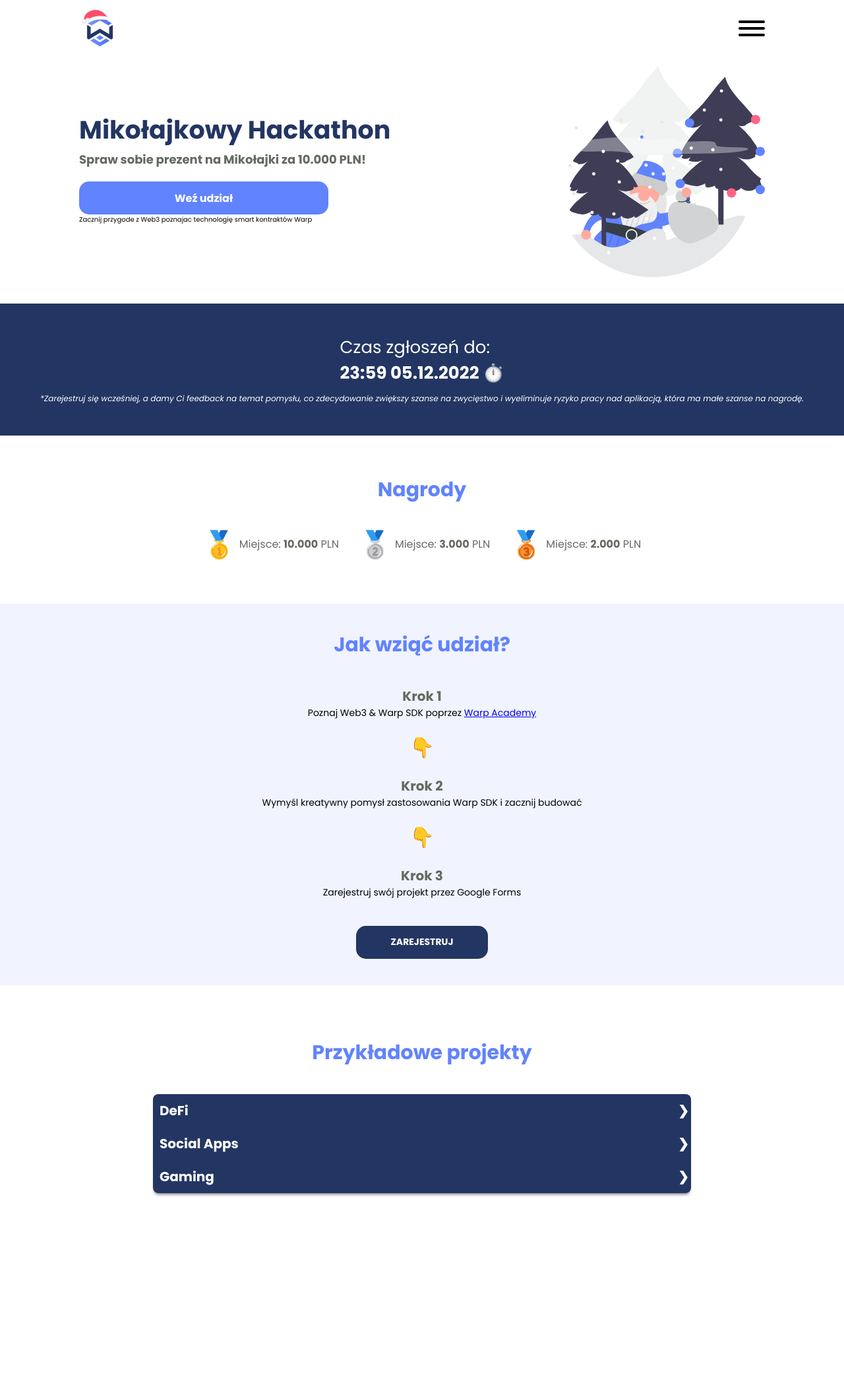
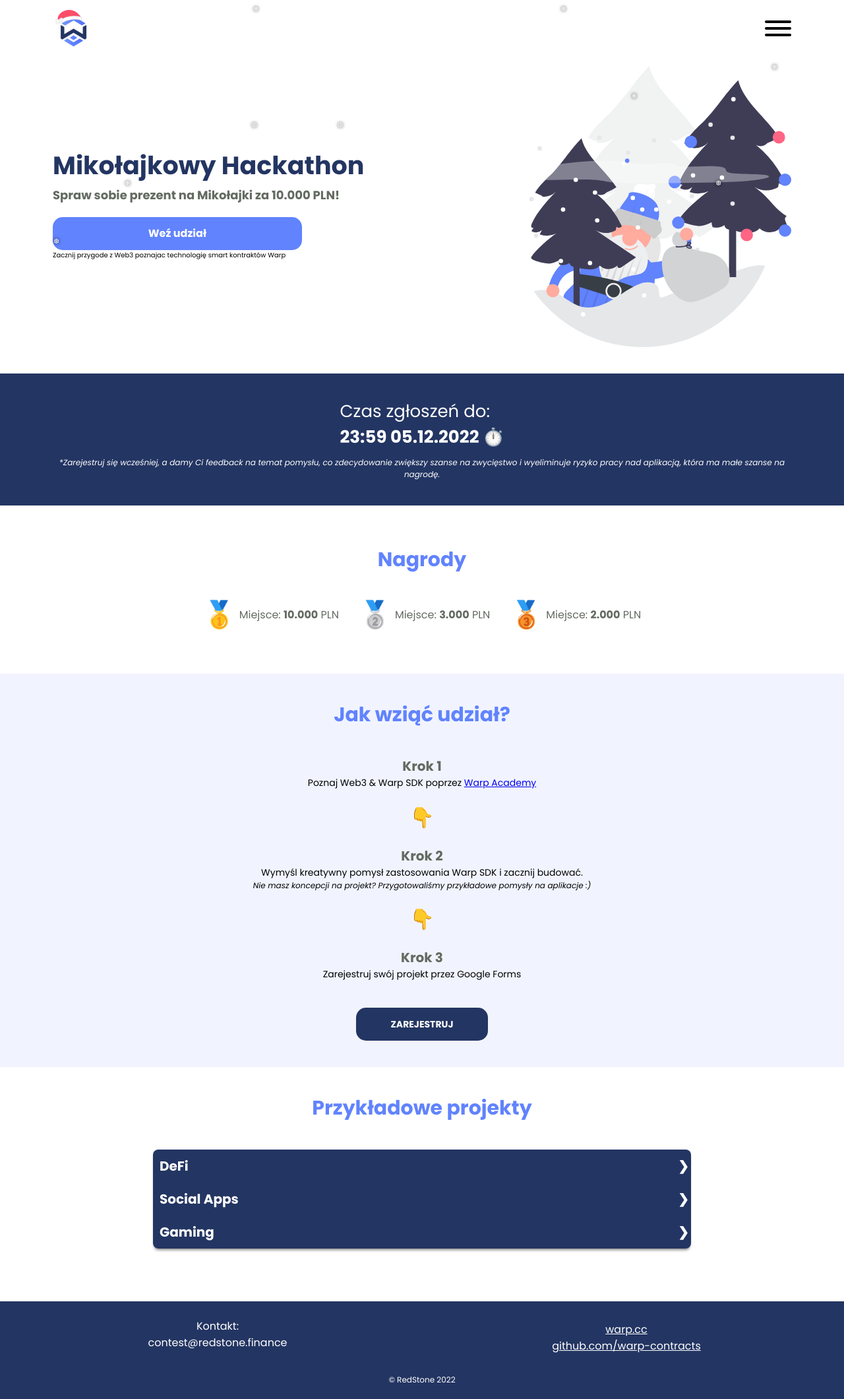
Before and after one commit to warp-contracts/christmas-hackathon, a Vue app: page / in a window 1280 px wide. Shown: the whole page at 66% size. Before the commit the page ends 1848 px from the top, so only its background shows below. Built offline with nearby package versions, Linux system fonts and the light colour scheme.

Commit message:
add footer, working nav links

```diff
--- a/src/AppLayout.vue
+++ b/src/AppLayout.vue
@@ -1,8 +1,8 @@
 <template>
   <div>
-    <TheNavigation></TheNavigation>
+    <TheNavigation @go-section="goToSection"></TheNavigation>
     <main>
-      <header>
+      <header ref="start">
         <div class="header-banner">
           <div class="header-title">
             <h1>Mikołajkowy Hackathon</h1>
@@ -40,7 +40,7 @@
         </div>
       </section>
 
-      <section id="prize">
+      <section ref="prize" id="prize">
         <h2>Nagrody</h2>
         <ul>
           <li class="first-place">
@@ -58,7 +58,7 @@
         </ul>
       </section>
 
-      <section id="instruction">
+      <section ref="instruction" id="instruction">
         <h2>Jak wziąć udział?</h2>
         <div class="timeline">
           <div class="step">
@@ -73,7 +73,11 @@
           <div class="step">
             <p class="title">Krok 2</p>
             <p class="text">
-              Wymyśl kreatywny pomysł zastosowania Warp SDK i zacznij budować
+              Wymyśl kreatywny pomysł zastosowania Warp SDK i zacznij budować.
+            </p>
+            <p class="text-extra">
+              Nie masz koncepcji na projekt? Przygotowaliśmy przykładowe pomysły
+              na aplikacje :)
             </p>
             <span class="icon">👇</span>
           </div>
@@ -91,7 +95,7 @@
         </div>
       </section>
 
-      <section id="examples">
+      <section ref="examples" id="examples">
         <div class="accordion">
           <h2>Przykładowe projekty</h2>
           <div class="tabs">
@@ -147,7 +151,33 @@
         </div>
       </section>
 
-      <footer></footer>
+      <footer ref="contact">
+        <div class="snowflakes" aria-hidden="true">
+          <div class="snowflake">❅</div>
+          <div class="snowflake">❆</div>
+          <div class="snowflake">❅</div>
+          <div class="snowflake">❆</div>
+          <div class="snowflake">❅</div>
+          <div class="snowflake">❆</div>
+          <div class="snowflake">❅</div>
+          <div class="snowflake">❆</div>
+          <div class="snowflake">❅</div>
+          <div class="snowflake">❆</div>
+          <div class="snowflake">❅</div>
+          <div class="snowflake">❆</div>
+        </div>
+        <div class="email-section">
+          <p>Kontakt:</p>
+          <p>contest@redstone.finance</p>
+        </div>
+        <div class="links-section">
+          <a href="http://warp.cc" target="_blank">warp.cc</a>
+          <a href="https://github.com/warp-contracts" target="_blank"
+            >github.com/warp-contracts</a
+          >
+        </div>
+        <p class="copyright">© RedStone 2022</p>
+      </footer>
     </main>
   </div>
 </template>
@@ -161,6 +191,16 @@
   },
   data() {
     return {};
+  },
+  methods: {
+    goToSection(value) {
+      const top = this.$refs[value].offsetTop;
+      window.scrollTo({
+        top: top - 90,
+        left: 0,
+        behavior: 'smooth',
+      });
+    },
   },
 };
 </script>
@@ -348,6 +388,11 @@
           }
         }
 
+        .text-extra {
+          font-style: italic;
+          font-size: 1.2rem;
+        }
+
         .icon {
           font-size: 3rem;
           margin-top: 2rem;
@@ -476,6 +521,168 @@
       }
     }
   }
+
+  footer {
+    display: flex;
+    flex-direction: column;
+    flex-wrap: wrap;
+    align-items: center;
+    justify-content: center;
+
+    margin-top: 2rem;
+    padding: 2rem 2rem;
+    background-color: $secondary;
+    .email-section,
+    .links-section {
+      display: flex;
+      flex-direction: column;
+      justify-content: center;
+      align-items: center;
+      color: white;
+
+      p {
+        font-size: 1.6rem;
+      }
+
+      a {
+        color: white;
+        font-size: 1.6rem;
+        text-align: center;
+      }
+    }
+
+    .links-section {
+      margin-top: 1rem;
+    }
+
+    .copyright {
+      margin-top: 3rem;
+      color: white;
+    }
+    .snowflake {
+      color: #fff;
+      font-size: 1em;
+      font-family: Arial, sans-serif;
+      text-shadow: 0 0 5px #000;
+    }
+
+    @-webkit-keyframes snowflakes-fall {
+      0% {
+        top: -10%;
+      }
+      100% {
+        top: 100%;
+      }
+    }
+    @-webkit-keyframes snowflakes-shake {
+      0%,
+      100% {
+        -webkit-transform: translateX(0);
+        transform: translateX(0);
+      }
+      50% {
+        -webkit-transform: translateX(80px);
+        transform: translateX(80px);
+      }
+    }
+    @keyframes snowflakes-fall {
+      0% {
+        top: -10%;
+      }
+      100% {
+        top: 100%;
+      }
+    }
+    @keyframes snowflakes-shake {
+      0%,
+      100% {
+        transform: translateX(0);
+      }
+      50% {
+        transform: translateX(80px);
+      }
+    }
+    .snowflake {
+      position: fixed;
+      top: -10%;
+      z-index: 9999;
+      -webkit-user-select: none;
+      -moz-user-select: none;
+      -ms-user-select: none;
+      user-select: none;
+      cursor: default;
+      -webkit-animation-name: snowflakes-fall, snowflakes-shake;
+      -webkit-animation-duration: 10s, 3s;
+      -webkit-animation-timing-function: linear, ease-in-out;
+      -webkit-animation-iteration-count: infinite, infinite;
+      -webkit-animation-play-state: running, running;
+      animation-name: snowflakes-fall, snowflakes-shake;
+      animation-duration: 10s, 3s;
+      animation-timing-function: linear, ease-in-out;
+      animation-iteration-count: infinite, infinite;
+      animation-play-state: running, running;
+    }
+    .snowflake:nth-of-type(0) {
+      left: 1%;
+      -webkit-animation-delay: 0s, 0s;
+      animation-delay: 0s, 0s;
+    }
+    .snowflake:nth-of-type(1) {
+      left: 10%;
+      -webkit-animation-delay: 1s, 1s;
+      animation-delay: 1s, 1s;
+    }
+    .snowflake:nth-of-type(2) {
+      left: 20%;
+      -webkit-animation-delay: 6s, 0.5s;
+      animation-delay: 6s, 0.5s;
+    }
+    .snowflake:nth-of-type(3) {
+      left: 30%;
+      -webkit-animation-delay: 4s, 2s;
+      animation-delay: 4s, 2s;
+    }
+    .snowflake:nth-of-type(4) {
+      left: 40%;
+      -webkit-animation-delay: 2s, 2s;
+      animation-delay: 2s, 2s;
+    }
+    .snowflake:nth-of-type(5) {
+      left: 50%;
+      -webkit-animation-delay: 8s, 3s;
+      animation-delay: 8s, 3s;
+    }
+    .snowflake:nth-of-type(6) {
+      left: 60%;
+      -webkit-animation-delay: 6s, 2s;
+      animation-delay: 6s, 2s;
+    }
+    .snowflake:nth-of-type(7) {
+      left: 70%;
+      -webkit-animation-delay: 2.5s, 1s;
+      animation-delay: 2.5s, 1s;
+    }
+    .snowflake:nth-of-type(8) {
+      left: 80%;
+      -webkit-animation-delay: 1s, 0s;
+      animation-delay: 1s, 0s;
+    }
+    .snowflake:nth-of-type(9) {
+      left: 90%;
+      -webkit-animation-delay: 3s, 1.5s;
+      animation-delay: 3s, 1.5s;
+    }
+    .snowflake:nth-of-type(10) {
+      left: 25%;
+      -webkit-animation-delay: 2s, 0s;
+      animation-delay: 2s, 0s;
+    }
+    .snowflake:nth-of-type(11) {
+      left: 65%;
+      -webkit-animation-delay: 4s, 2.5s;
+      animation-delay: 4s, 2.5s;
+    }
+  }
 }
 
 @media (min-width: 768px) {
@@ -531,8 +738,6 @@
     #date {
       height: 20rem;
       padding: 0 4rem;
-
-      background-color: $secondary;
     }
 
     #prize {
@@ -542,13 +747,50 @@
         gap: 3rem;
       }
     }
+
+    footer {
+      flex-direction: row;
+
+      .links-section,
+      .email-section {
+        width: 50%;
+      }
+
+      .copyright {
+        font-size: 1.2rem;
+      }
+    }
   }
 }
 
 @media (min-width: 1023px) {
   main {
     header {
-      padding: 0 12rem;
+      padding: 0 8rem;
+    }
+
+    #date {
+      padding: 0 8rem;
+    }
+
+    #examples {
+      padding: 0 8rem;
+    }
+
+    footer {
+      margin-top: 8rem;
+    }
+  }
+}
+
+@media (min-width: 1100px) {
+  main {
+    header {
+      .header-img {
+        img {
+          width: 40rem;
+        }
+      }
     }
   }
 }
--- a/src/components/TheNavigation.vue
+++ b/src/components/TheNavigation.vue
@@ -23,10 +23,11 @@
       :class="mobileNav ? 'nav-visible' : 'nav-hidden'"
     >
       <ul>
-        <li><a href="#">Start</a></li>
-        <li><a href="#">Jak wziąć udział?</a></li>
-        <li><a href="#">Przykładowe projekty</a></li>
-        <li><a href="#">Kontakt</a></li>
+        <li><a href="#" @click.prevent="goSection('start')">Start</a></li>
+        <li><a href="#" @click.prevent="goSection('prize')">Nagrody</a></li>
+        <li><a href="#" @click.prevent="goSection('instruction')">Jak wziąć udział?</a></li>
+        <li><a href="#" @click.prevent="goSection('examples')">Przykładowe projekty</a></li>
+        <li><a href="#" @click.prevent="goSection('contact')">Kontakt</a></li>
       </ul>
     </div>
 
@@ -48,6 +49,12 @@
     return {
       mobileNav: false,
     };
+  },
+  methods: {
+    goSection(val) {
+      this.mobileNav = false;
+      this.$emit('go-section', val);
+    },
   },
 };
 </script>
@@ -90,7 +97,7 @@
   justify-content: flex-end;
   align-items: center;
 
-  height: 20rem;
+  height: 30rem;
   padding: 0 2rem;
   background-color: white;
 
@@ -140,7 +147,7 @@
 
 @media (min-width: 1023px) {
   .mobile-nav > nav {
-    padding: 0 12rem;
+    padding: 0 8rem;
   }
 }
 </style>
```
